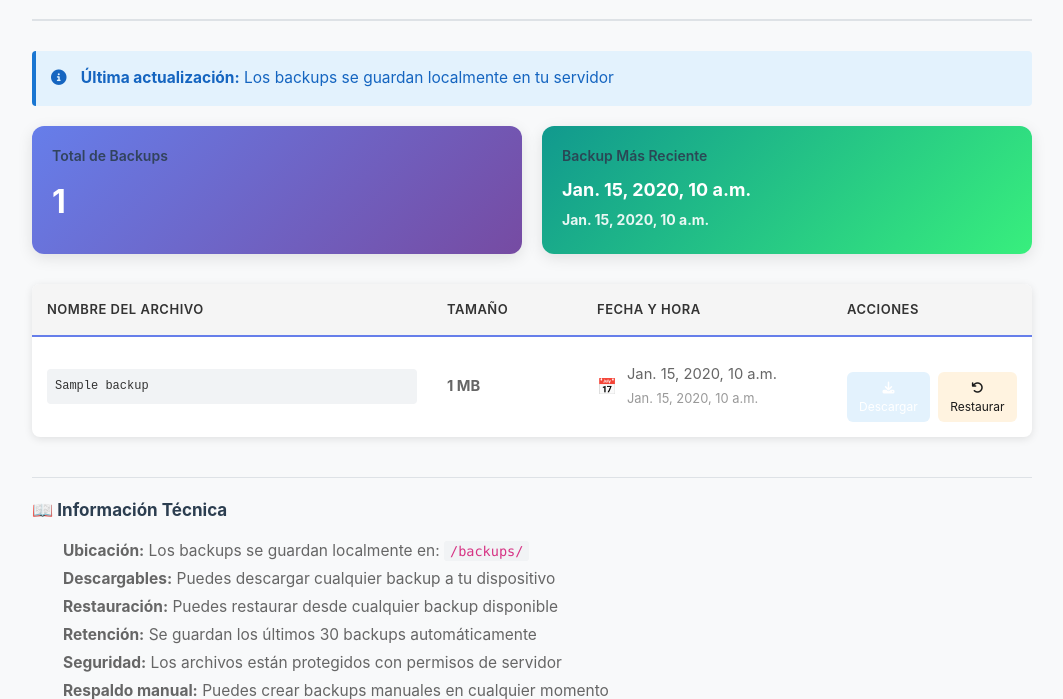
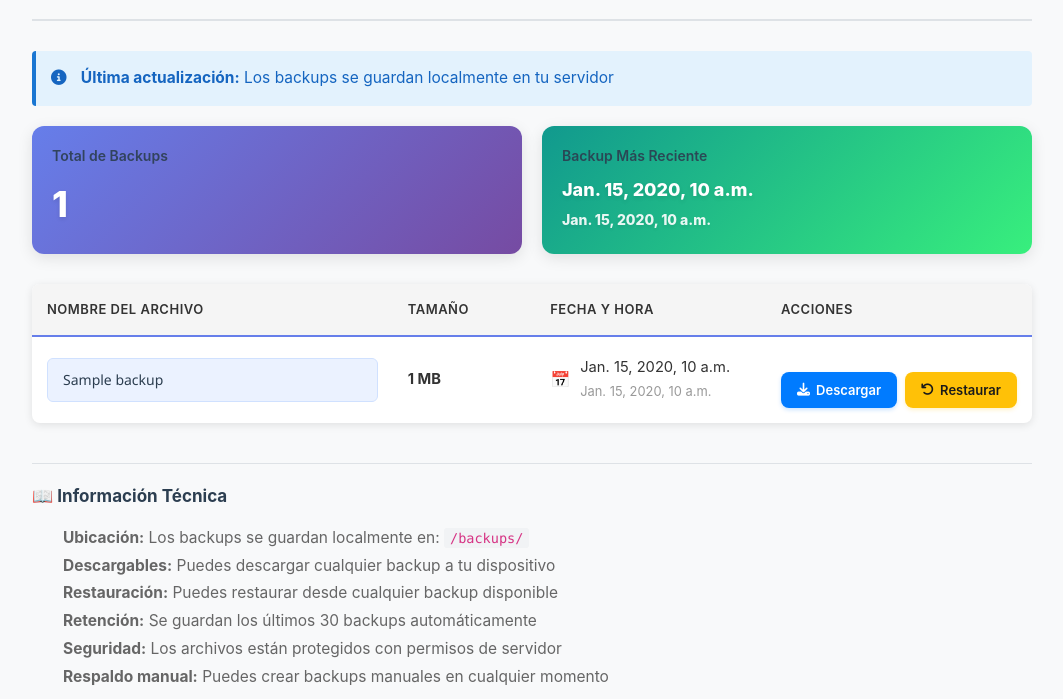
Before and after one commit to juan2007As/Gestion-de-Creditos-produccion, a Django app: template mi_app/templates/mi_app/auditoria/backups_list.html in a window 1280 px wide. Shown: the part 226-925 px from the top of the page, without its empty margins (108-1171 px from the left). Run offline with Django 5.2, Linux system fonts and the light colour scheme; the template is opened without the code that fills it: most values are stand-ins (such as "Sample title", 1, 10 or a date in 2020).

Commit message:
UI: Improve backups list visual appearance with better colors, contrast and button styles
Co-authored-by: Cursor <cursoragent@cursor.com>

```diff
--- a/mi_app/templates/mi_app/auditoria/backups_list.html
+++ b/mi_app/templates/mi_app/auditoria/backups_list.html
@@ -71,8 +71,9 @@
     }
 
     .stat-card .value {
-        font-size: 32px;
-        font-weight: bold;
+        font-size: 36px;
+        font-weight: 800;
+        text-shadow: 0 2px 4px rgba(0,0,0,0.1);
     }
 
     .stat-card.green {
@@ -106,21 +107,24 @@
     .backup-table td {
         padding: 15px;
         border-bottom: 1px solid #dee2e6;
-        color: #666;
+        color: #333;
+        vertical-align: middle;
     }
 
     .backup-table tbody tr:hover {
-        background: #f8f9fa;
+        background: #f1f3f5;
     }
 
     .backup-name {
-        font-family: 'Courier New', monospace;
-        font-size: 12px;
-        color: #333;
+        font-family: 'Segoe UI', Tahoma, Geneva, Verdana, sans-serif;
+        font-size: 14px;
+        font-weight: 500;
+        color: #2c3e50;
         word-break: break-all;
-        background: #f1f3f5;
-        padding: 8px;
-        border-radius: 4px;
+        background: #ebf2ff;
+        padding: 10px 15px;
+        border-radius: 6px;
+        border: 1px solid #d0e1ff;
     }
 
     .backup-date {
@@ -139,32 +143,40 @@
     }
 
     .btn-sm {
-        padding: 6px 12px;
-        font-size: 12px;
+        padding: 8px 16px;
+        font-size: 13px;
+        font-weight: 600;
         border: none;
-        border-radius: 6px;
+        border-radius: 8px;
         cursor: pointer;
         transition: all 0.2s;
+        display: inline-flex;
+        align-items: center;
+        gap: 6px;
     }
 
     .btn-info {
-        background: #e3f2fd;
-        color: #1976d2;
+        background: #007bff;
+        color: white;
+        box-shadow: 0 2px 4px rgba(0, 123, 255, 0.2);
     }
 
     .btn-info:hover {
-        background: #1976d2;
-        color: white;
+        background: #0056b3;
+        transform: translateY(-1px);
+        box-shadow: 0 4px 8px rgba(0, 123, 255, 0.3);
     }
 
     .btn-warning {
-        background: #fff3e0;
-        color: #f57c00;
+        background: #ffc107;
+        color: #212529;
+        box-shadow: 0 2px 4px rgba(255, 193, 7, 0.2);
     }
 
     .btn-warning:hover {
-        background: #f57c00;
-        color: white;
+        background: #e0a800;
+        transform: translateY(-1px);
+        box-shadow: 0 4px 8px rgba(255, 193, 7, 0.3);
     }
 
     .btn-danger {
```
